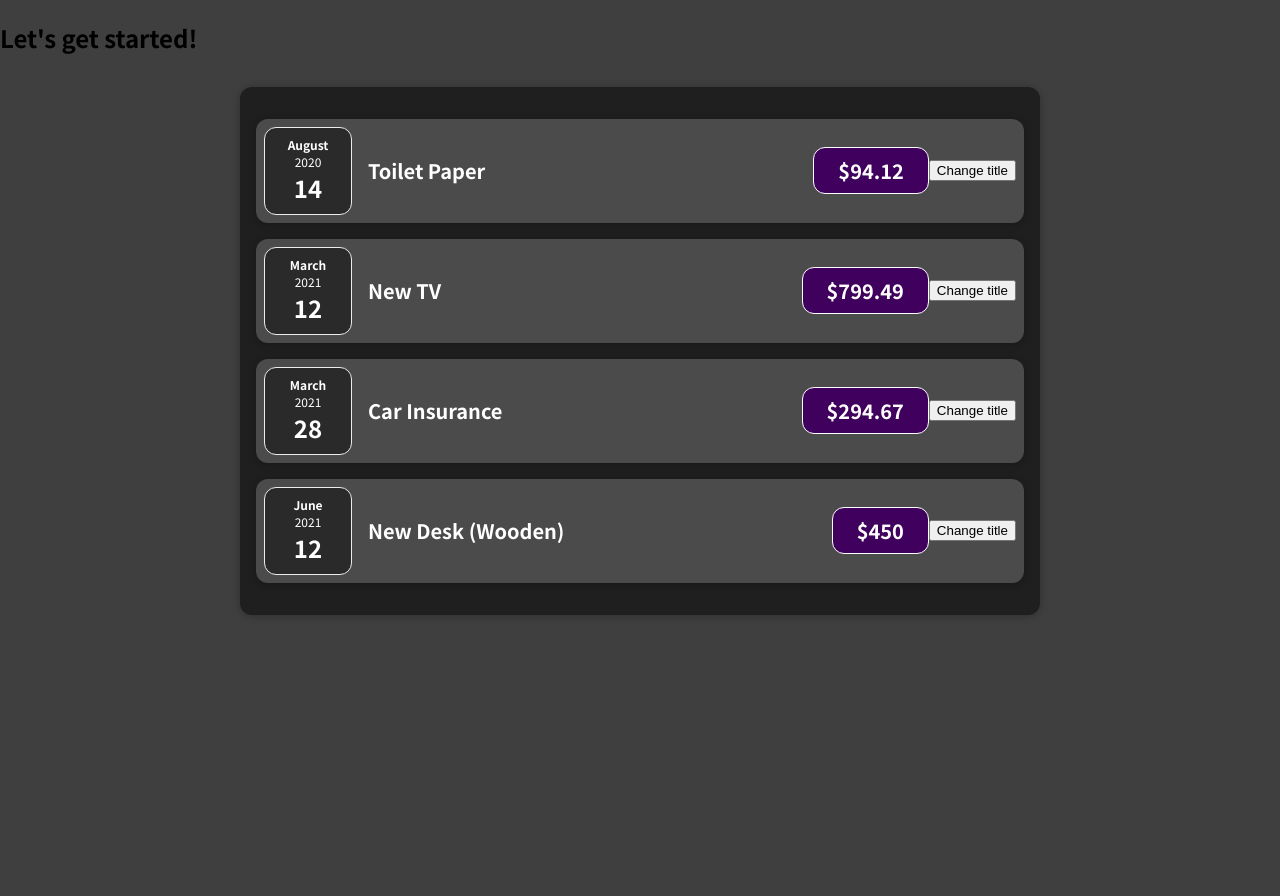
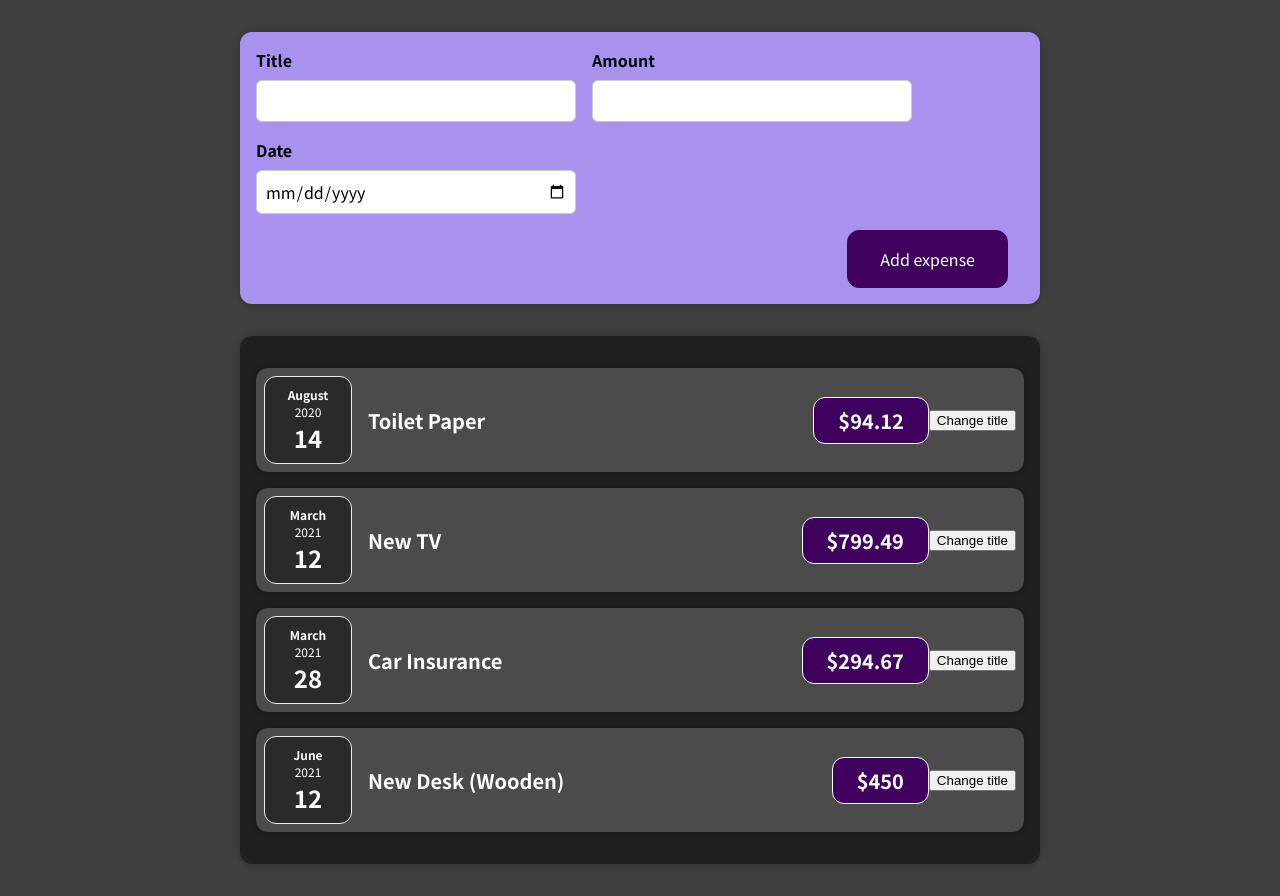
Before and after one commit to MwauStephen/Expense-Tracker-01, a React (Create React App) app: page / in a window 1280 px wide. Before the commit the page ends 800 px from the top, so only its background shows below. Built offline with nearby package versions, Linux system fonts and the light colour scheme.

Commit message:
imported the new expense component

```diff
--- a/src/App.js
+++ b/src/App.js
@@ -1,5 +1,5 @@
-
 import Expenses from "./Components/Expenses/Expenses";
+import NewExpense from "./Components/NewExpense/NewExpense";
 function App() {
   const expenses = [
     {
@@ -24,7 +24,7 @@ function App() {
   ];
   return (
     <div>
-      <h2>Let's get started!</h2>
+      <NewExpense />
       <Expenses items={expenses} />
     </div>
   );
```
